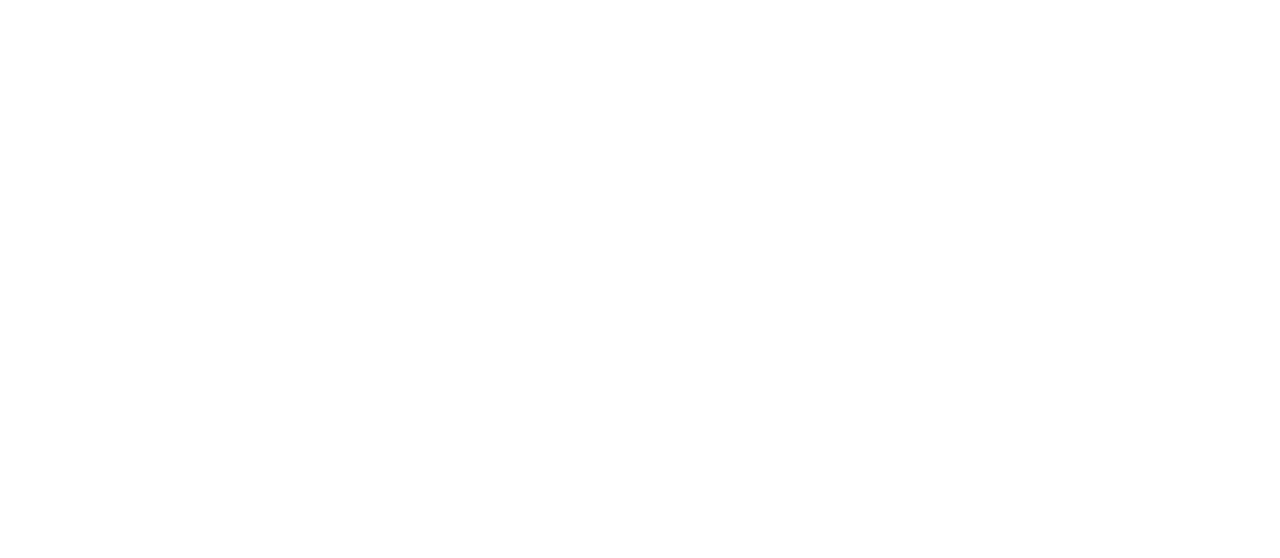
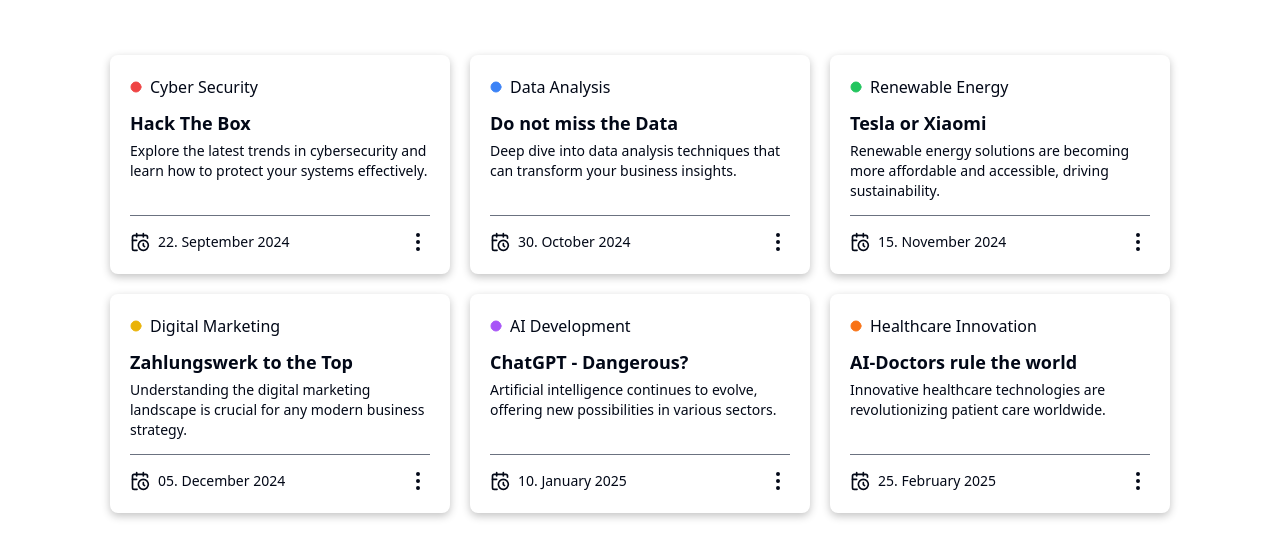
Before and after one commit to rezajaber/tasktracker-vue, a Vue app: page / in a window 1280 px wide. Shown: the part 116-674 px from the top of the page. Built offline with nearby package versions, Linux system fonts and the light colour scheme.

Commit message:
add card component

```diff
--- /dev/null
+++ b/src/components/Card.vue
@@ -0,0 +1,135 @@
+<script setup lang="ts">
+import { Circle } from "lucide-vue-next";
+import { CalendarClock } from "lucide-vue-next";
+import { Ellipsis } from "lucide-vue-next";
+
+import { Separator } from "@/components/ui/separator";
+
+const cards = [
+  {
+    color: "text-red-500",
+    category: "Cyber Security",
+    title: "Hack The Box",
+    content:
+      "Explore the latest trends in cybersecurity and learn how to protect your systems effectively.",
+    date: "22. September 2024",
+  },
+  {
+    color: "text-blue-500",
+    category: "Data Analysis",
+    title: "Do not miss the Data",
+    content:
+      "Deep dive into data analysis techniques that can transform your business insights.",
+    date: "30. October 2024",
+  },
+  {
+    color: "text-green-500",
+    category: "Renewable Energy",
+    title: "Tesla or Xiaomi",
+    content:
+      "Renewable energy solutions are becoming more affordable and accessible, driving sustainability.",
+    date: "15. November 2024",
+  },
+  {
+    color: "text-yellow-500",
+    category: "Digital Marketing",
+    title: "Zahlungswerk to the Top",
+    content:
+      "Understanding the digital marketing landscape is crucial for any modern business strategy.",
+    date: "05. December 2024",
+  },
+  {
+    color: "text-purple-500",
+    category: "AI Development",
+    title: "ChatGPT - Dangerous?",
+    content:
+      "Artificial intelligence continues to evolve, offering new possibilities in various sectors.",
+    date: "10. January 2025",
+  },
+
+  {
+    color: "text-orange-500",
+    category: "Healthcare Innovation",
+    title: "AI-Doctors rule the world",
+    content:
+      "Innovative healthcare technologies are revolutionizing patient care worldwide.",
+    date: "25. February 2025",
+  },
+  /*{
+    color: "text-pink-500",
+    category: "Education Technology",
+    title: "New IPad-OS helps student",
+    content:
+      "The impact of technology on education is profound, shaping the future of learning.",
+    date: "20. March 2025",
+  },
+  {
+    color: "text-gray-500",
+    category: "Industry 4.0",
+    title: "Xiaomi Robots",
+    content:
+      "The fourth industrial revolution brings smart technology to manufacturing and production.",
+    date: "15. April 2025",
+  },
+  {
+    color: "text-indigo-500",
+    category: "Blockchain",
+    title: "Bitcoin over Etherum Bitcoin over EtherumBitcoin over Etherum",
+    content:
+      "Blockchain technology promises enhanced security and transparency in digital transactions.",
+    date: "05. May 2025",
+  },*/
+];
+</script>
+
+<template>
+  <div class="grid grid-cols-3 gap-5">
+    <!-- FULL CARD -->
+    <div
+      v-for="card in cards"
+      :key="card.title"
+      class="card-container grid-rows-layout grid gap-3.5 rounded-lg p-5"
+    >
+      <!-- HEADER OF CARD -->
+      <div class="flex items-center gap-2">
+        <Circle :class="`h-3 w-3 ${card.color} fill-current`" />
+        <span class="font-medium">{{ card.category }}</span>
+      </div>
+
+      <!-- BODY OF CARD -->
+      <div class="-mt-1 flex flex-col gap-1">
+        <h1 class="line-clamp-1 text-lg font-semibold">{{ card.title }}</h1>
+        <span class="line-clamp-3 text-sm">{{ card.content }}</span>
+      </div>
+
+      <Separator class="w-full bg-gray-500" />
+
+      <!-- FOOTER OF CARD -->
+      <div class="flex items-center justify-between">
+        <div class="flex items-center gap-2">
+          <CalendarClock class="h-5 w-5" />
+          <span class="text-sm">{{ card.date }}</span>
+        </div>
+
+        <Ellipsis
+          class="h-6 w-6 rotate-90 cursor-pointer duration-200 ease-in-out hover:rotate-180"
+        />
+      </div>
+    </div>
+  </div>
+</template>
+
+<style scoped>
+.card-container {
+  width: 340px;
+  box-shadow: rgba(0, 0, 0, 0.24) 0px 3px 8px;
+}
+
+.grid-rows-layout {
+  grid-template-rows: auto 1fr auto auto;
+}
+
+.ellipsis-icon {
+  stroke-width: 3px;
+}
+</style>
--- a/src/views/HomeView.vue
+++ b/src/views/HomeView.vue
@@ -1,5 +1,9 @@
-<script setup lang="ts"></script>
+<script setup lang="ts">
+import Card from "@/components/Card.vue";
+</script>
 
 <template>
-  <div></div>
+  <div class="flex h-screen items-center justify-center">
+    <Card />
+  </div>
 </template>
```
